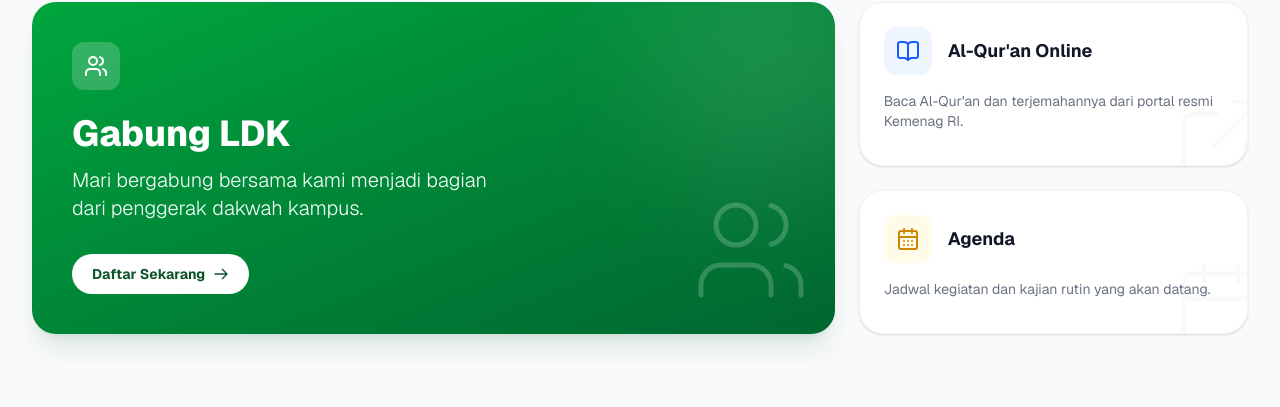
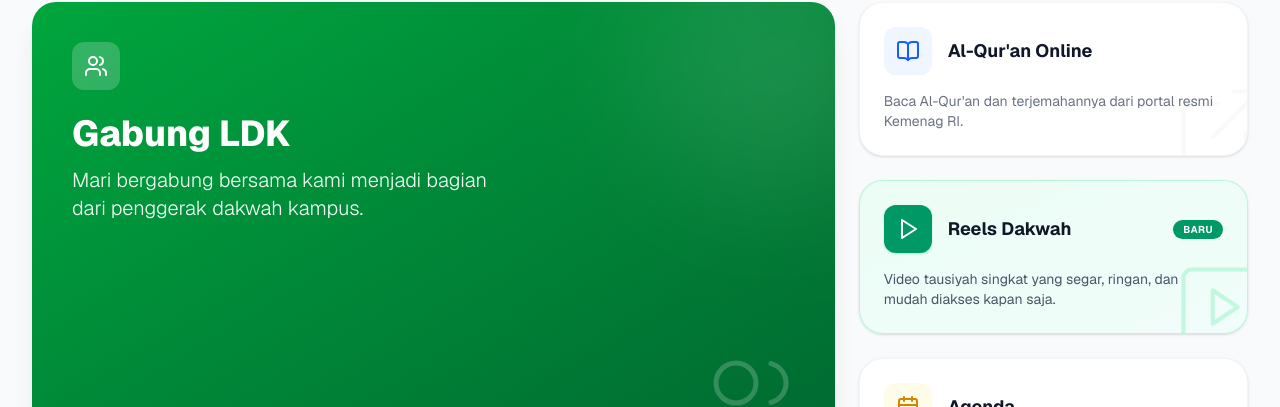
Before and after one commit to muhluqmanhakim11-cloud/ldk-al-hidayah-web, a Next.js app: page / in a window 1280 px wide. Shown: the part 1143-1550 px from the top of the page. Built offline with nearby package versions, Linux system fonts and the light colour scheme; no server answers; the database is empty.

Commit message:
feat(home): add Reels Dakwah shortcut card in Akses Cepat section

```diff
--- a/src/components/public/FiturCepat.tsx
+++ b/src/components/public/FiturCepat.tsx
@@ -53,6 +53,24 @@ export default function FiturCepat() {
               <p className="text-gray-500 dark:text-gray-400 text-sm relative z-10">Baca Al-Qur'an dan terjemahannya dari portal resmi Kemenag RI.</p>
             </a>
 
+            <Link href="/reels" className="group bg-gradient-to-br from-emerald-50 to-teal-50 dark:from-emerald-950/50 dark:to-slate-900 rounded-3xl p-6 shadow-sm border border-emerald-200/70 dark:border-emerald-800/50 hover:shadow-lg hover:-translate-y-1 transition-all duration-300 relative overflow-hidden">
+              <div className="absolute -right-6 -bottom-6 text-emerald-200/60 dark:text-emerald-900/40 group-hover:scale-110 transition-transform">
+                <svg xmlns="http://www.w3.org/2000/svg" width="100" height="100" viewBox="0 0 24 24" fill="none" stroke="currentColor" strokeWidth="1" strokeLinecap="round" strokeLinejoin="round"><rect width="18" height="18" x="3" y="3" rx="2"></rect><path d="m10 8 6 4-6 4V8Z"></path></svg>
+              </div>
+              <div className="flex items-center justify-between gap-3 mb-4 relative z-10">
+                <div className="flex items-center gap-4">
+                  <div className="w-12 h-12 bg-emerald-600 text-white rounded-xl flex items-center justify-center shrink-0 shadow-sm shadow-emerald-600/20">
+                    <svg xmlns="http://www.w3.org/2000/svg" width="24" height="24" viewBox="0 0 24 24" fill="none" stroke="currentColor" strokeWidth="2" strokeLinecap="round" strokeLinejoin="round"><polygon points="6 3 20 12 6 21 6 3"></polygon></svg>
+                  </div>
+                  <div>
+                    <h3 className="font-bold text-gray-900 dark:text-gray-100 text-lg group-hover:text-emerald-600 dark:group-hover:text-emerald-400 transition-colors">Reels Dakwah</h3>
+                  </div>
+                </div>
+                <span className="px-2.5 py-0.5 text-[10px] font-bold uppercase tracking-wider bg-emerald-600 text-white rounded-full">Baru</span>
+              </div>
+              <p className="text-gray-600 dark:text-gray-400 text-sm relative z-10">Video tausiyah singkat yang segar, ringan, dan mudah diakses kapan saja.</p>
+            </Link>
+
             <Link href="/kegiatan" className="group bg-white dark:bg-slate-900 rounded-3xl p-6 shadow-sm border border-gray-100 dark:border-slate-800 hover:shadow-lg hover:-translate-y-1 transition-all duration-300 relative overflow-hidden">
               <div className="absolute -right-6 -bottom-6 text-gray-100 dark:text-slate-800 opacity-50 group-hover:scale-110 transition-transform">
                 <svg xmlns="http://www.w3.org/2000/svg" width="100" height="100" viewBox="0 0 24 24" fill="none" stroke="currentColor" strokeWidth="1" strokeLinecap="round" strokeLinejoin="round"><rect width="18" height="18" x="3" y="4" rx="2" ry="2"></rect><line x1="16" x2="16" y1="2" y2="6"></line><line x1="8" x2="8" y1="2" y2="6"></line><line x1="3" x2="21" y1="10" y2="10"></line></svg>
```
